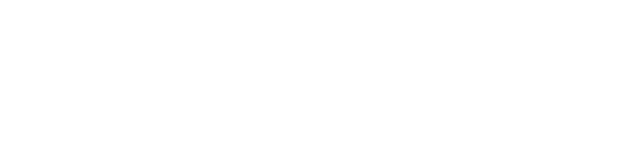
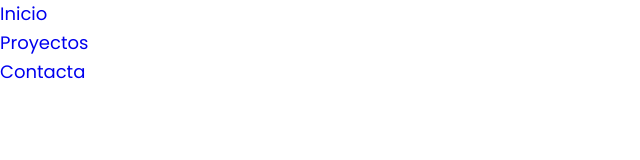
Before and after one commit to LuisMS13/pagina-bio-proyecto, a plain HTML site: page home.html in a window 1280 px wide. Shown: the whole page, without its empty margins (0-640 px from the left). Drawn offline with Linux system fonts and the light colour scheme; files that its build step writes are made by us from their sources.

Commit message:
Progreso 9/4/25 inicio

```diff
--- /dev/null
+++ b/css/style.css
@@ -0,0 +1,20 @@
+* {
+  padding: 0;
+  margin: 0;
+  box-sizing: border-box;
+}
+
+html,
+body {
+  font-family: "Poppins", sans-serif;
+  line-height: 1.6;
+  font-size: 18px;
+}
+
+li {
+  list-style: none;
+}
+
+a {
+  text-decoration: none;
+}
--- a/home.html
+++ b/home.html
@@ -3,7 +3,25 @@
   <head>
     <meta charset="UTF-8" />
     <meta name="viewport" content="width=device-width, initial-scale=1.0" />
-    <title>Document</title>
+    <link rel="preconnect" href="https://fonts.googleapis.com" />
+    <link rel="preconnect" href="https://fonts.gstatic.com" crossorigin />
+    <link
+      href="https://fonts.googleapis.com/css2?family=Open+Sans:ital,wght@0,300..800;1,300..800&family=Poppins:ital,wght@0,100;0,200;0,300;0,400;0,500;0,600;0,700;0,800;0,900;1,100;1,200;1,300;1,400;1,500;1,600;1,700;1,800;1,900&display=swap"
+      rel="stylesheet"
+    />
+    <link rel="stylesheet" href="style.css" />
+    <script src=""></script>
+    <title>Pagina Luis</title>
   </head>
-  <body></body>
+  <body>
+    <header class="header">
+      <nav class="nav">
+        <ul class="main-menu">
+          <li><a href="./home.html">Inicio</a></li>
+          <li><a href="#">Proyectos</a></li>
+          <li><a href="#">Contacta</a></li>
+        </ul>
+      </nav>
+    </header>
+  </body>
 </html>
```
